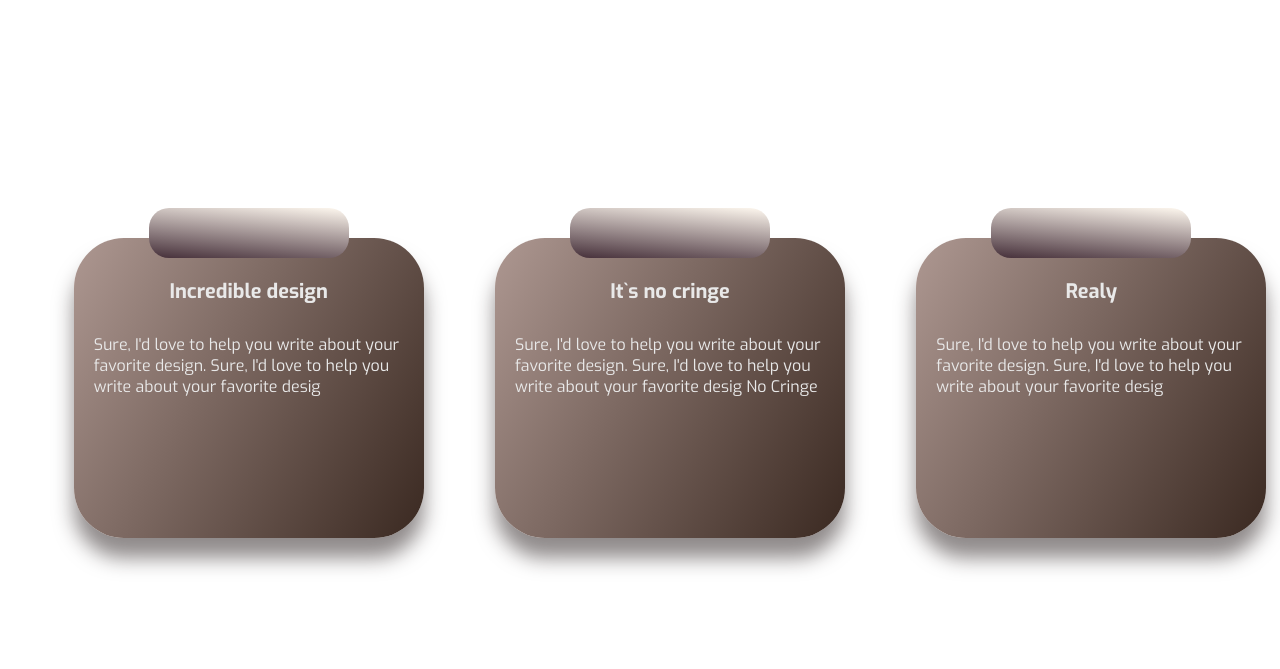
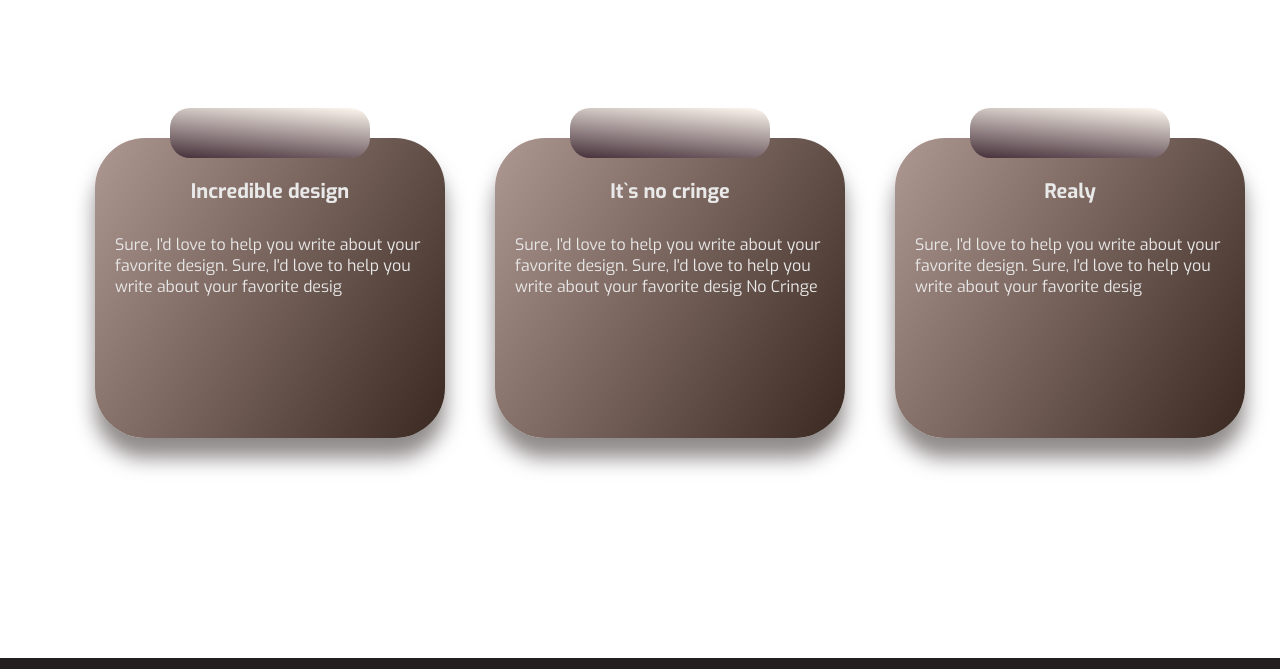
Before and after one commit to Bogdan200006/-_3_-_1, a plain HTML site: page index.html in a window 1280 px wide. Shown: the part 131-800 px from the top of the page. Drawn offline with Linux system fonts and the light colour scheme.

Commit message:
Update style.css

```diff
--- a/style.css
+++ b/style.css
@@ -63,7 +63,8 @@ h1::before{
 .wrap{
     display: flex;
     justify-content: space-around;
-    margin-top: 250px;
+    margin: 150px auto 0;
+    width: 1200px;
 }
 
 .block1{
```
